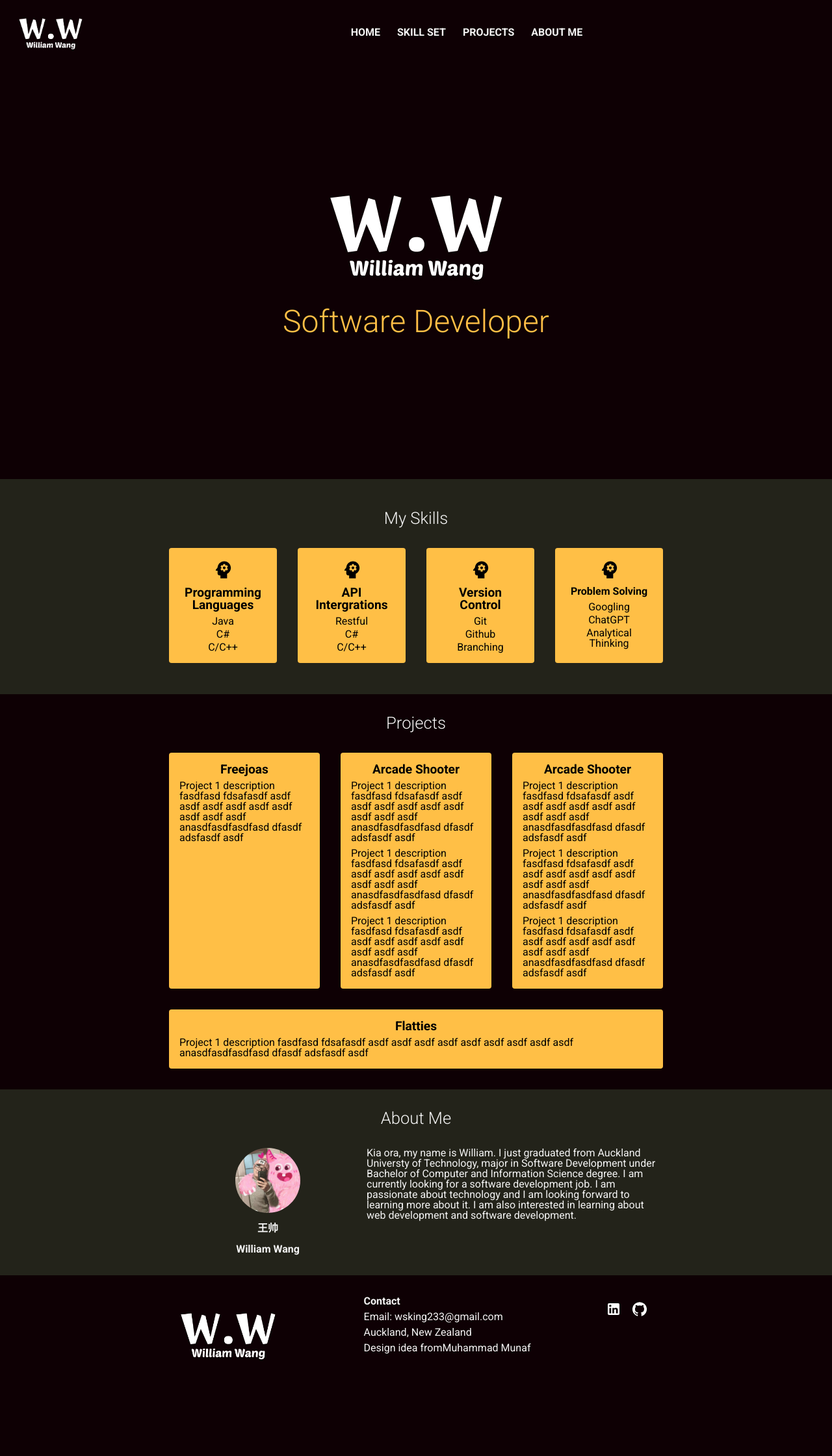
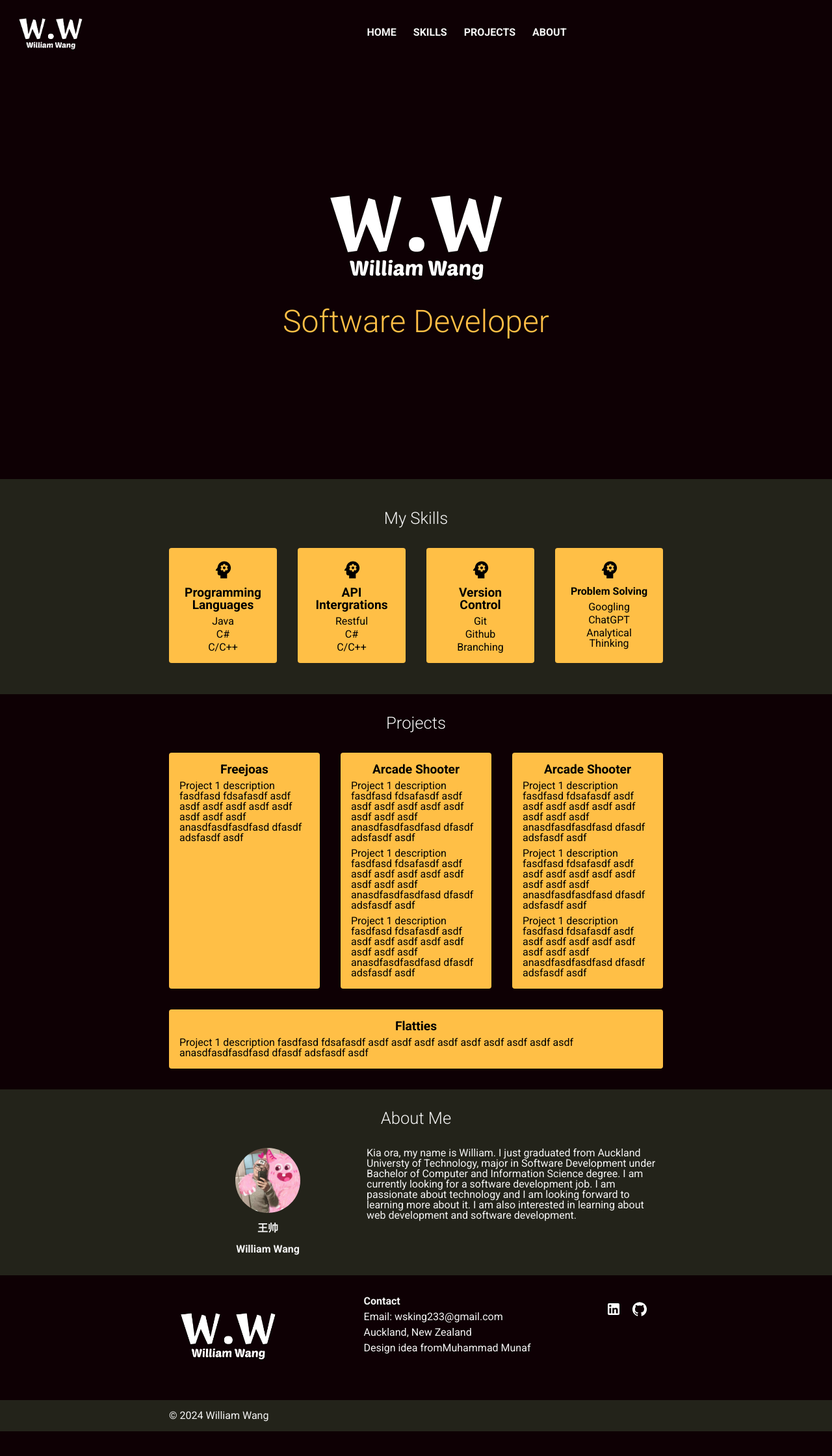
Before and after one commit to wsking233/Profile-Page, a React (Create React App) app in the folder william-profile/: page / in a window 1280 px wide. Shown: the top 2240 px of the page at 65% size. Before the commit the page ends 2154 px from the top, so only its background shows below. Built offline with nearby package versions, Linux system fonts and the light colour scheme.

Commit message:
add smooth scroll

```diff
--- a/william-profile/package.json
+++ b/william-profile/package.json
@@ -17,6 +17,7 @@
     "react-dom": "^18.2.0",
     "react-router-dom": "^6.22.0",
     "react-scripts": "^5.0.1",
+    "react-scroll": "^1.9.0",
     "router-dom": "^2.2.11",
     "styled-components": "^6.1.8",
     "web-vitals": "^2.1.4"
--- a/william-profile/src/App.js
+++ b/william-profile/src/App.js
@@ -17,9 +17,7 @@ function App() {
         <Project />
         <About />
       </main>
-        <footer>
       <Footer />
-          </footer>
     </div>
   );
 }
--- a/william-profile/src/components/Footer.js
+++ b/william-profile/src/components/Footer.js
@@ -12,6 +12,7 @@ function Footer() {
     };
 
     return (
+        <footer>
             <div className="footerContainer">
                 <div className="maxContainer">
                     <div className="footerContainer">
@@ -56,6 +57,18 @@ function Footer() {
 
                 </div>
             </div>
+
+            <div className="copyright">
+                <div className="maxContainer">
+                    <p>© 2024 William Wang</p>
+                </div>
+            </div>
+
+            <div className="buttom">
+                {}
+            </div>
+
+        </footer>
     );
 }
 
--- a/william-profile/src/components/Header.js
+++ b/william-profile/src/components/Header.js
@@ -1,6 +1,7 @@
 import React from 'react';
 import './layout.css';
 import WW from '../assets/W.W-White.png';
+import { Link, animateScroll as scroll } from 'react-scroll';
 
 
 function Header() {
@@ -9,14 +10,51 @@ function Header() {
         <header>
 
             <div>
-            <img src={WW} alt="W.W" />
+                <img src={WW} alt="W.W" />
             </div>
             <div className='headerContainer'>
                 <ul>
-                    <a href="#home">HOME</a>
-                    <a href="#skillset">SKILL SET</a>
-                    <a href="#project">PROJECTS</a>
-                    <a href="#about">ABOUT ME</a>
+                    <Link
+                        activeClass='active'
+                        to='home'
+                        spy={true}
+                        smooth={true}
+                        offset={-100}
+                        duration={500}
+                    >HOME</Link>
+
+                    <Link
+                        activeClass='active'
+                        to='skillset'
+                        spy={true}
+                        smooth={true}
+                        offset={-100}
+                        duration={500}
+                    >SKILLS</Link>
+
+                    <Link
+                        activeClass='active'
+                        to='project'
+                        spy={true}
+                        smooth={true}
+                        offset={-100}
+                        duration={500}
+                    >PROJECTS</Link>
+
+                    <Link
+                        activeClass='active'
+                        to='about'
+                        spy={true}
+                        smooth={true}
+                        offset={-100}
+                        duration={500}
+                    >ABOUT</Link>
+
+
+                    {/* <a href="#home">HOME</a> */}
+                    {/* <a href="#skillset">SKILL SET</a> */}
+                    {/* <a href="#project">PROJECTS</a> */}
+                    {/* <a href="#about">ABOUT ME</a> */}
                 </ul>
             </div>
         </header>
--- a/william-profile/src/components/Project.js
+++ b/william-profile/src/components/Project.js
@@ -2,7 +2,7 @@ import React from 'react';
 
 function Project() {
     return (
-        <div id='project' className='projectContainer'>
+        <section id='project' className='projectContainer'>
             <div className='maxContainer innerStyle'>
                 <h3 className='scetionTitle'>Projects</h3>
 
@@ -57,7 +57,7 @@ function Project() {
                 </div>
 
             </div>
-        </div>
+        </section>
     );
 }
 
--- a/william-profile/src/components/layout.css
+++ b/william-profile/src/components/layout.css
@@ -237,5 +237,9 @@ h2 {
 
 .copyright {
     background-color: var(--black2);
-    width: 100%;
+    padding: 16px;
 }
+
+.buttom {
+    padding: 24px;
+}
```
Also changed, not shown: 1 other file (tests, documents, lock files or other folders). Lines whose indentation alone changed are shown as unchanged.
